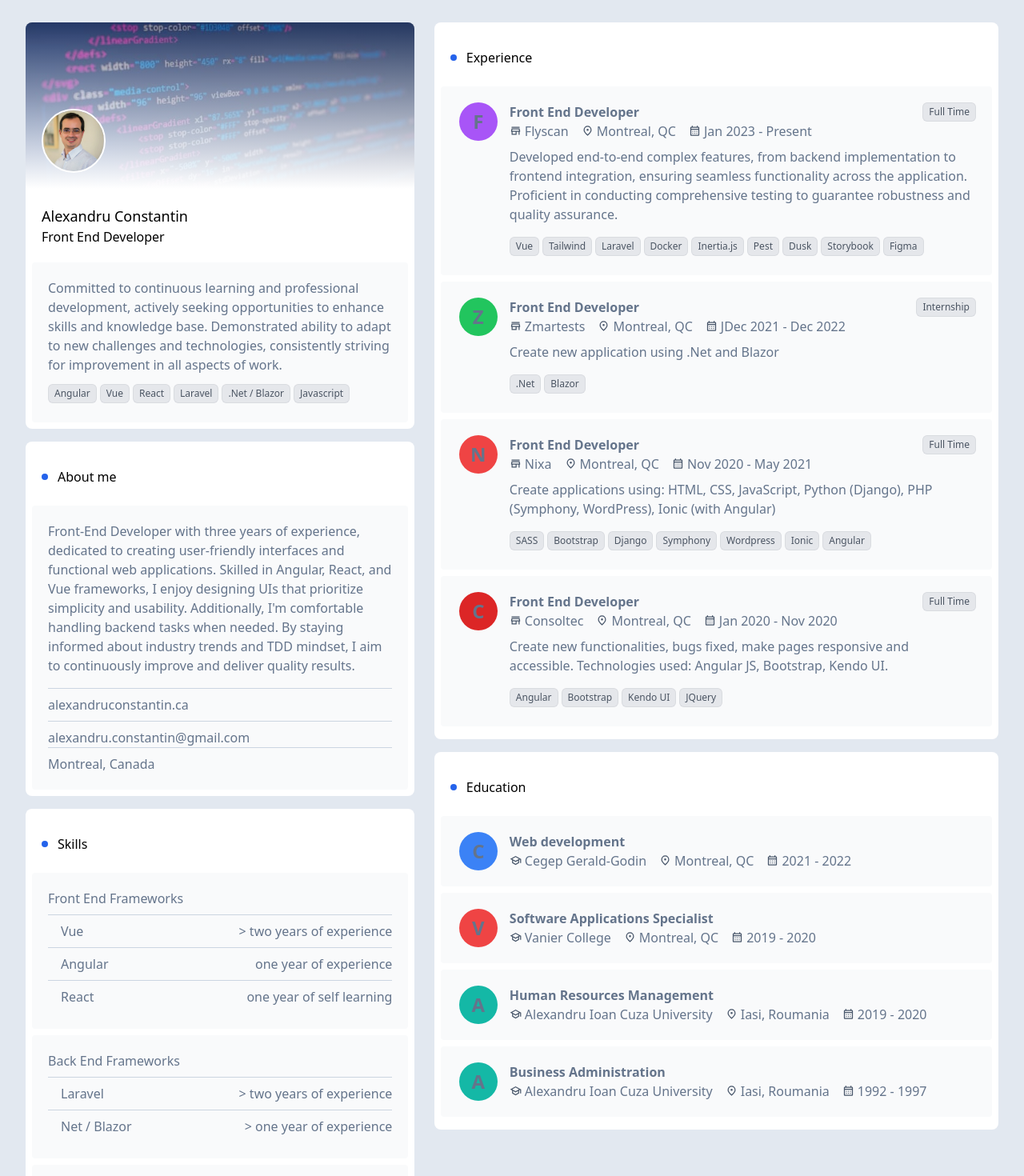
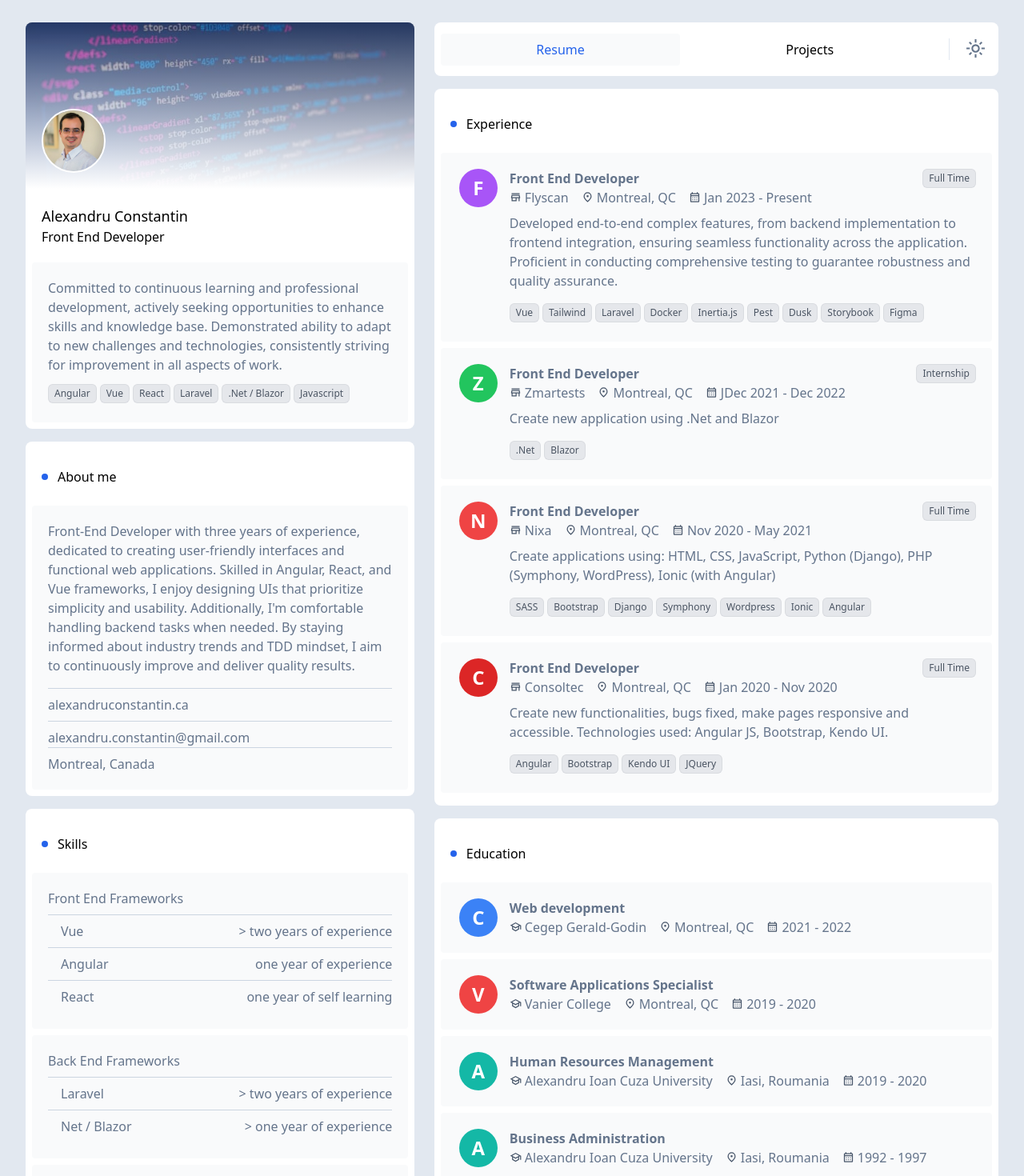
Before and after one commit to alexandru-constantin-hub/Resume, a Vue app: page / in a window 1280 px wide. Shown: the top 1470 px of the page at 80% size. Built offline with nearby package versions, Linux system fonts and the light colour scheme.

Commit message:
Implement Project section

```diff
--- a/src/App.vue
+++ b/src/App.vue
@@ -1,10 +1,19 @@
 <script setup>
-import { RouterLink, RouterView } from 'vue-router'
+import { ref } from 'vue'
 import AboutMe from './views/AboutMe.vue'
 import Skills from './views/Skills.vue'
 import Description from './views/Description.vue'
 import Education from './views/Education.vue'
+import Navigation from './components/Navigation.vue'
 import Experience from './views/Experience.vue'
+import Projects from './views/Projects.vue'
+
+const active = ref('Resume')
+
+const isActive = (value) => {
+  console.log(value)
+  return (active.value = value)
+}
 </script>
 
 <template>
@@ -16,8 +25,12 @@ import Experience from './views/Experience.vue'
         <Skills />
       </div>
       <div class="w-full lg:basis-[58%] flex flex-col gap-y-4">
-        <Experience />
-        <Education />
+        <nav>
+          <Navigation @sectionActive="isActive" />
+        </nav>
+        <Experience v-if="active === 'Resume'" />
+        <Education v-if="active === 'Resume'" />
+        <Projects v-if="active === 'Projects'" />
       </div>
     </div>
   </header>
--- a/src/components/Button.vue
+++ b/src/components/Button.vue
@@ -5,20 +5,28 @@ const store = useStore()
 
 const props = defineProps(['long', 'active'])
 
-const emit = defineEmits(['click'])
+const emit = defineEmits(['clicked'])
 
 const active = computed(() => {
   if (props.active) {
-    return 'bg-gray-50' + ' ' + store.primaryColor
+    return 'bg-gray-50' + ' ' + store.primaryColor + ' ' + 'dark:bg-slate-700 dark:text-slate-300'
   }
-  return 'hover:' + store.secondaryBgColor + ' ' + 'hover:' + store.primaryColor
+  return (
+    'hover:' +
+    store.secondaryBgColor +
+    ' ' +
+    'hover:' +
+    store.primaryColor +
+    ' ' +
+    'dark:hover:bg-slate-700 dark:text-slate-300'
+  )
 })
 </script>
 <template>
   <button
     class="rounded py-2"
     :class="[active, props.long ? 'w-full' : 'px-4']"
-    @click.stop="emit('click')"
+    @click.stop="emit('clicked')"
   >
     <slot></slot>
   </button>
--- /dev/null
+++ b/src/components/Navigation.vue
@@ -0,0 +1,34 @@
+<script setup>
+import { ref } from 'vue'
+import Card from '../components/Card.vue'
+import Button from '../components/Button.vue'
+import ThemeMode from '../components/ThemeMode.vue'
+
+const emit = defineEmits(['sectionActive'])
+const active = ref('Resume')
+
+const isActive = (value) => {
+  return active.value === value
+}
+
+const changeActive = (value) => {
+  active.value = value
+  emit('sectionActive', value)
+}
+</script>
+<template>
+  <Card>
+    <div class="flex justify-between items-center gap-3">
+      <Button long="true" :active="isActive('Resume')" @clicked="changeActive('Resume')"
+        >Resume</Button
+      >
+      <Button long="true" :active="isActive('Projects')" @clicked="changeActive('Projects')"
+        >Projects</Button
+      >
+      <div class="flex">
+        <div class="border-l border-slate-200 m-3"></div>
+        <ThemeMode theme="dark" class="p-2 fill-slate-500" />
+      </div>
+    </div>
+  </Card>
+</template>
--- a/src/components/ThemeMode.vue
+++ b/src/components/ThemeMode.vue
@@ -4,7 +4,7 @@ import LightMode from './icons/LightMode.vue'
 defineProps(['theme'])
 </script>
 <template>
-  <div>
+  <div class="mt-1">
     <button v-if="theme === 'light'">
       <DarkMode :width="25" :height="25" />
     </button>
--- a/src/components/icons/Company.vue
+++ b/src/components/icons/Company.vue
@@ -1,12 +1,12 @@
 <script setup>
-defineProps(['height', 'width', 'color'])
+defineProps(['height', 'width', 'currentColor'])
 </script>
 <template>
   <svg
     xmlns="http://www.w3.org/2000/svg"
     :height="height"
     :width="width"
-    :fill="color"
+    :fill="currentColor"
     viewBox="0 -960 960 960"
   >
     <path
--- a/src/components/icons/LightMode.vue
+++ b/src/components/icons/LightMode.vue
@@ -1,5 +1,5 @@
 <script setup>
-defineProps(['height', 'width', 'colorColor'])
+defineProps(['height', 'width', 'currentColor'])
 </script>
 <template>
   <svg
--- a/src/components/icons/Period.vue
+++ b/src/components/icons/Period.vue
@@ -1,5 +1,5 @@
 <script setup>
-defineProps(['height', 'width', 'colorColor'])
+defineProps(['height', 'width', 'currentColor'])
 </script>
 <template>
   <svg
--- a/src/components/icons/Place.vue
+++ b/src/components/icons/Place.vue
@@ -1,12 +1,12 @@
 <script setup>
-defineProps(['height', 'width', 'color'])
+defineProps(['height', 'width', 'currentColor'])
 </script>
 <template>
   <svg
     xmlns="http://www.w3.org/2000/svg"
     :height="height"
     :width="width"
-    :fill="color"
+    :fill="currentColor"
     viewBox="0 -960 960 960"
   >
     <path
--- a/src/components/icons/School.vue
+++ b/src/components/icons/School.vue
@@ -1,12 +1,12 @@
 <script setup>
-defineProps(['height', 'width', 'color'])
+defineProps(['height', 'width', 'currentColor'])
 </script>
 <template>
   <svg
     xmlns="http://www.w3.org/2000/svg"
     :height="height"
     :width="width"
-    :fill="color"
+    :fill="currentColor"
     viewBox="0 -960 960 960"
   >
     <path
--- a/src/views/Education.vue
+++ b/src/views/Education.vue
@@ -14,12 +14,12 @@ const firstLetterSchoolName = (school) => {
 
 const schoolColor = (school) => {
   if (school === 'GeraldGodin') {
-    return 'bg-blue-500 dark:bg-slate-700'
+    return 'bg-blue-500 dark:bg-slate-700 text-white dark:text-slate-500'
   }
   if (school === 'Vanier') {
-    return 'bg-red-500 dark:bg-slate-700'
+    return 'bg-red-500 dark:bg-slate-700 text-white dark:text-slate-500'
   }
-  return 'bg-teal-500 dark:bg-slate-700'
+  return 'bg-teal-500 dark:bg-slate-700 text-white dark:text-slate-500'
 }
 </script>
 <template>
--- a/src/views/Experience.vue
+++ b/src/views/Experience.vue
@@ -13,15 +13,15 @@ const firstLetterCompanyName = (company) => {
 
 const companyColor = (company) => {
   if (company === 'Flyscan') {
-    return 'bg-purple-500 dark:bg-slate-700'
+    return 'bg-purple-500 dark:bg-slate-700 text-white dark:text-slate-500'
   }
   if (company === 'Zmartests') {
-    return 'bg-green-500 dark:bg-slate-700'
+    return 'bg-green-500 dark:bg-slate-700 text-white dark:text-slate-500'
   }
   if (company === 'Nixa') {
-    return 'bg-red-500 dark:bg-slate-700'
+    return 'bg-red-500 dark:bg-slate-700 text-white dark:text-slate-500'
   }
-  return 'bg-red-600 dark:bg-slate-700'
+  return 'bg-red-600 dark:bg-slate-700 text-white dark:text-slate-500'
 }
 
 const store = useStore()
--- /dev/null
+++ b/src/views/Projects.vue
@@ -0,0 +1,8 @@
+<script setup>
+import Card from '../components/Card.vue'
+</script>
+<template>
+  <Card title="Projects">
+    <h1>Soon</h1>
+  </Card>
+</template>
```
